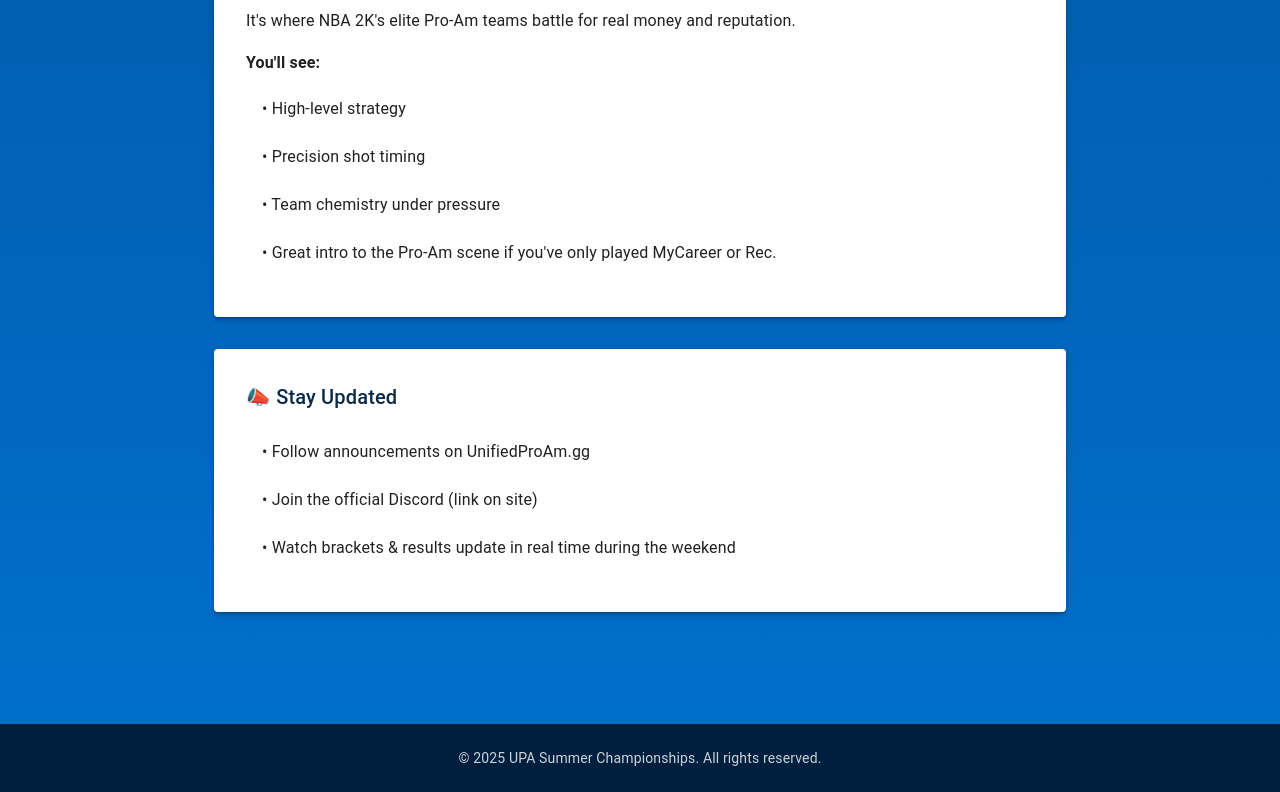
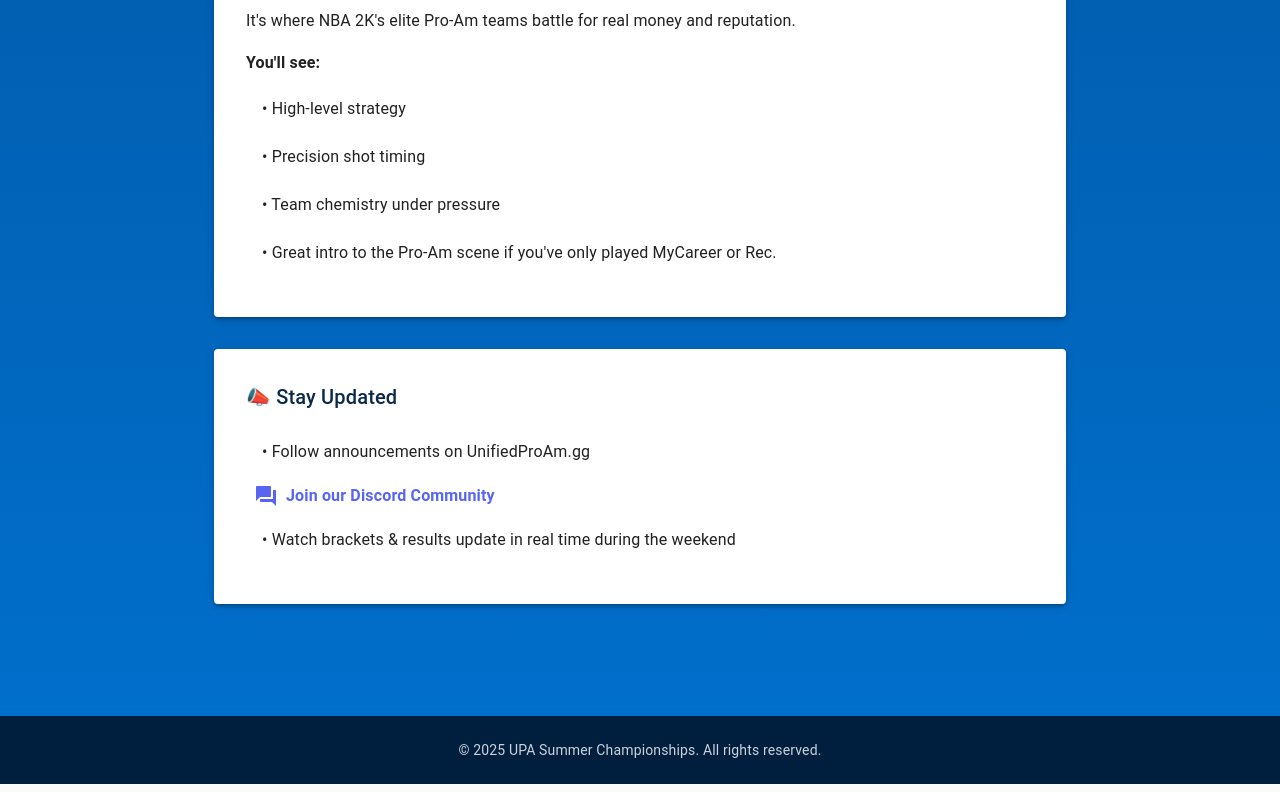
Before and after one commit to wersplat/upa-summer-championships, a Next.js app: page /faq in a window 1280 px wide. Shown: the part 3203-3995 px from the top of the page. Built offline with nearby package versions, Linux system fonts and the light colour scheme.

Commit message:
feat: add clickable Discord link with icon to FAQ page

```diff
--- a/package.json
+++ b/package.json
@@ -12,7 +12,7 @@
     "@emotion/react": "^11.14.0",
     "@emotion/styled": "^11.14.1",
     "@heroicons/react": "^2.2.0",
-    "@mui/icons-material": "^5.15.16",
+    "@mui/icons-material": "^5.18.0",
     "@mui/material": "^5.18.0",
     "@supabase/supabase-js": "^2.51.0",
     "date-fns": "^4.1.0",
--- a/src/app/faq/page.tsx
+++ b/src/app/faq/page.tsx
@@ -1,4 +1,6 @@
 import { Typography, Container, Box, Paper, List, ListItem, ListItemText, Divider } from '@mui/material';
+import DiscordIcon from '@mui/icons-material/Discord';
+import ForumIcon from '@mui/icons-material/Forum';
 
 export default function FAQPage() {
   return (
@@ -234,7 +236,22 @@ export default function FAQPage() {
             <ListItemText primary="• Follow announcements on UnifiedProAm.gg" />
           </ListItem>
           <ListItem>
-            <ListItemText primary="• Join the official Discord (link on site)" />
+            <a
+              href="https://discord.gg/uXdF8tcz"
+              target="_blank"
+              rel="noopener noreferrer"
+              style={{
+                display: 'flex',
+                alignItems: 'center',
+                color: '#5865F2',
+                textDecoration: 'none',
+                fontWeight: 'bold',
+                marginLeft: '-8px'
+              }}
+            >
+              <ForumIcon sx={{ mr: 1 }} />
+              Join our Discord Community
+            </a>
           </ListItem>
           <ListItem>
             <ListItemText primary="• Watch brackets & results update in real time during the weekend" />
```
Also changed, not shown: 1 other file (tests, documents, lock files or other folders).
